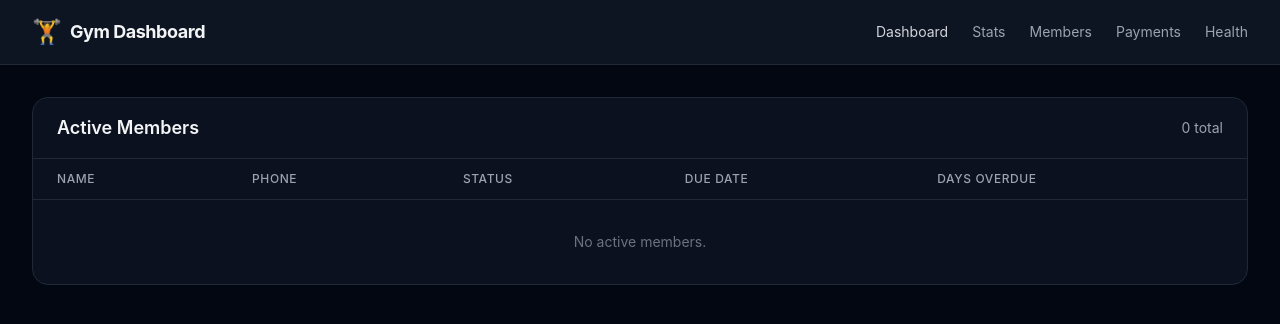
After one commit to cesarpalaciodev/gym-bot-project, a FastAPI app: template dashboard/templates/members.html in a window 1280 px wide. The commit adds this page. Shown: the top 324 px of the page. Run offline with FastAPI, Linux system fonts and the light colour scheme; the template is opened without the code that fills it, so the values that code supplies are empty; some libraries are stand-ins or nearby versions.

Commit message:
feat: web dashboard with auth, HTML pages, health page, and README update

```diff
--- a/config.py
+++ b/config.py
@@ -13,7 +13,8 @@ GROUP_ID = os.getenv("GROUP_ID", "")
 MONGO_URI = os.getenv("MONGO_URI", "")
 SENTRY_DSN = os.getenv("SENTRY_DSN", "")
 REDIS_URL = os.getenv("REDIS_URL", "")
-DASHBOARD_PORT = int(os.getenv("DASHBOARD_PORT", "3000"))
+ADMIN_ID = int(os.getenv("ADMIN_ID", "0"))
+DASHBOARD_PORT = int(os.getenv("DASHBOARD_PORT", "4000"))
 
 DATA_DIR = "data"
 BACKUP_DIR = "backup"
--- a/dashboard/server.py
+++ b/dashboard/server.py
@@ -1,16 +1,16 @@
-"""FastAPI dashboard for Gym Bot."""
-
 from __future__ import annotations
 
 import logging
 from datetime import date, datetime
 
-from fastapi import FastAPI, Query, Request
+from fastapi import FastAPI, Form, Query, Request
+from fastapi.responses import HTMLResponse, RedirectResponse
 from fastapi.staticfiles import StaticFiles
 from fastapi.templating import Jinja2Templates
 
 from config import DASHBOARD_PORT
 from database import get_collection
+from dashboard.auth import COOKIE_NAME, _verify_admin, create_session, get_current_admin
 from utils.dates import calcular_dias_vencido, format_fecha
 
 logger = logging.getLogger(__name__)
@@ -45,8 +45,43 @@ async def _get_member_status(
     return {"status": s, "due_date": latest["due_date"], "days_overdue": days}
 
 
-@app.get("/")
-async def index(request: Request):
+@app.get("/login", response_class=HTMLResponse)
+async def login_page(request: Request):
+    admin = await get_current_admin(request)
+    if admin:
+        return RedirectResponse(url="/", status_code=303)
+    return templates.TemplateResponse(request, "login.html", {})
+
+
+@app.post("/login")
+async def login_post(request: Request, chat_id: int = Form(...)):
+    admin = await _verify_admin(chat_id)
+    if not admin:
+        return templates.TemplateResponse(
+            request,
+            "login.html",
+            {"error": "Chat ID no autorizado"},
+        )
+    token = create_session(chat_id)
+    resp = RedirectResponse(url="/", status_code=303)
+    resp.set_cookie(
+        key=COOKIE_NAME,
+        value=token,
+        max_age=86400 * 7,
+        httponly=True,
+        samesite="lax",
+    )
+    return resp
+
+
+@app.get("/logout")
+async def logout():
+    resp = RedirectResponse(url="/login", status_code=303)
+    resp.delete_cookie(COOKIE_NAME)
+    return resp
+
+
+async def _get_dashboard_data():
     members_col = await get_collection("members")
     payments_col = await get_collection("payments")
 
@@ -76,15 +111,82 @@ async def index(request: Request):
 
     recent = await payments_col.find().sort("payment_date", -1).limit(10).to_list(length=10)
 
+    return {
+        "total_active": total_active,
+        "in_grace": in_grace,
+        "overdue": overdue,
+        "monthly_income": monthly_income,
+        "recent_payments": [
+            {
+                "member_name": p.get("member_name", ""),
+                "amount": p.get("amount", 0),
+                "payment_date": p.get("payment_date", ""),
+                "plan": p.get("plan", ""),
+                "due_date": p.get("due_date", ""),
+            }
+            for p in recent
+        ],
+    }
+
+
+@app.get("/")
+async def index(request: Request):
+    admin = await get_current_admin(request)
+    if not admin:
+        return RedirectResponse(url="/login", status_code=303)
+    data = await _get_dashboard_data()
+    return templates.TemplateResponse(request, "index.html", {"admin": admin, **data})
+
+
+@app.get("/dashboard/stats")
+async def stats_page(request: Request):
+    admin = await get_current_admin(request)
+    if not admin:
+        return RedirectResponse(url="/login", status_code=303)
+    return templates.TemplateResponse(request, "stats.html", {"admin": admin})
+
+
+@app.get("/dashboard/members")
+async def members_page(request: Request):
+    admin = await get_current_admin(request)
+    if not admin:
+        return RedirectResponse(url="/login", status_code=303)
+    members_col = await get_collection("members")
+    payments_col = await get_collection("payments")
+    active = await members_col.find({"active": True}).to_list(length=None)
+    result = []
+    for m in active:
+        info = await _get_member_status(m, payments_col)
+        result.append(
+            {
+                "id": str(m["_id"]),
+                "name": m.get("name", ""),
+                "phone": m.get("phone"),
+                "status": info["status"],
+                "due_date": info["due_date"],
+                "days_overdue": info["days_overdue"],
+            }
+        )
+    return templates.TemplateResponse(request, "members.html", {"admin": admin, "members": result})
+
+
+@app.get("/dashboard/payments")
+async def payments_page(request: Request, page: int = Query(1, ge=1)):
+    admin = await get_current_admin(request)
+    if not admin:
+        return RedirectResponse(url="/login", status_code=303)
+    payments_col = await get_collection("payments")
+    limit = 20
+    skip = (page - 1) * limit
+    total = await payments_col.count_documents({})
+    cur = payments_col.find().sort("payment_date", -1).skip(skip).limit(limit)
+    payments = await cur.to_list(length=limit)
     return templates.TemplateResponse(
-        "index.html",
+        request,
+        "payments.html",
         {
-            "request": request,
-            "total_active": total_active,
-            "in_grace": in_grace,
-            "overdue": overdue,
-            "monthly_income": monthly_income,
-            "recent_payments": [
+            "admin": admin,
+            "payments": [
                 {
                     "member_name": p.get("member_name", ""),
                     "amount": p.get("amount", 0),
@@ -92,8 +194,11 @@ async def index(request: Request):
                     "plan": p.get("plan", ""),
                     "due_date": p.get("due_date", ""),
                 }
-                for p in recent
+                for p in payments
             ],
+            "page": page,
+            "total": total,
+            "pages": (total + limit - 1) // limit,
         },
     )
 
@@ -212,6 +317,24 @@ async def api_payments(limit: int = Query(20, ge=1, le=100), page: int = Query(1
     }
 
 
+@app.get("/dashboard/health")
+async def health_page(request: Request):
+    admin = await get_current_admin(request)
+    if not admin:
+        return RedirectResponse(url="/login", status_code=303)
+    try:
+        db = await get_collection("members")
+        await db.find_one({}, {"_id": 1})
+        db_status = "connected"
+    except Exception:
+        db_status = "disconnected"
+    return templates.TemplateResponse(
+        request,
+        "health.html",
+        {"admin": admin, "db_status": db_status},
+    )
+
+
 @app.get("/health")
 async def health():
     try:
--- a/dashboard/templates/base.html
+++ b/dashboard/templates/base.html
@@ -17,11 +17,15 @@
                     <span class="font-bold text-lg tracking-tight">Gym Dashboard</span>
                 </div>
                 <div class="flex items-center gap-6 text-sm">
-                    <a href="/" class="text-gray-300 hover:text-white transition-colors {% if request.url.path == '/' %}text-cyan-400 font-semibold{% endif %}">Dashboard</a>
-                    <a href="/api/stats" class="text-gray-400 hover:text-white transition-colors">API Stats</a>
-                    <a href="/api/members" class="text-gray-400 hover:text-white transition-colors">API Members</a>
-                    <a href="/api/payments" class="text-gray-400 hover:text-white transition-colors">API Payments</a>
-                    <a href="/health" class="text-gray-400 hover:text-white transition-colors">Health</a>
+                    <a href="/" class="text-gray-300 hover:text-white transition-colors">Dashboard</a>
+                    <a href="/dashboard/stats" class="text-gray-400 hover:text-white transition-colors">Stats</a>
+                    <a href="/dashboard/members" class="text-gray-400 hover:text-white transition-colors">Members</a>
+                    <a href="/dashboard/payments" class="text-gray-400 hover:text-white transition-colors">Payments</a>
+                    <a href="/dashboard/health" class="text-gray-400 hover:text-white transition-colors">Health</a>
+                    {% if admin %}
+                    <span class="text-gray-500 text-xs ml-4">Chat: {{ admin.chat_id }}</span>
+                    <a href="/logout" class="text-gray-500 hover:text-red-400 transition-colors text-xs">Salir</a>
+                    {% endif %}
                 </div>
             </div>
         </div>
--- /dev/null
+++ b/dashboard/templates/members.html
@@ -0,0 +1,56 @@
+{% extends "base.html" %}
+
+{% block title %}Members{% endblock %}
+
+{% block content %}
+<div class="bg-gray-900/60 rounded-2xl border border-gray-800 overflow-hidden">
+    <div class="px-6 py-4 border-b border-gray-800 flex items-center justify-between">
+        <h2 class="text-lg font-semibold">Active Members</h2>
+        <span class="text-sm text-gray-400">{{ members|length }} total</span>
+    </div>
+    <div class="overflow-x-auto">
+        <table class="w-full text-sm">
+            <thead>
+                <tr class="text-left text-gray-400 text-xs uppercase tracking-wider border-b border-gray-800">
+                    <th class="px-6 py-3 font-medium">Name</th>
+                    <th class="px-6 py-3 font-medium">Phone</th>
+                    <th class="px-6 py-3 font-medium">Status</th>
+                    <th class="px-6 py-3 font-medium">Due Date</th>
+                    <th class="px-6 py-3 font-medium">Days Overdue</th>
+                </tr>
+            </thead>
+            <tbody>
+                {% for m in members %}
+                <tr class="border-b border-gray-800/50 hover:bg-gray-800/40 transition-colors">
+                    <td class="px-6 py-3 font-medium text-gray-200">{{ m.name }}</td>
+                    <td class="px-6 py-3 text-gray-400">{{ m.phone or '--' }}</td>
+                    <td class="px-6 py-3">
+                        {% if m.status == 'al_dia' %}
+                        <span class="px-2 py-0.5 rounded-full text-xs font-medium bg-emerald-500/10 text-emerald-400">Al d&iacute;a</span>
+                        {% elif m.status == 'gracia' %}
+                        <span class="px-2 py-0.5 rounded-full text-xs font-medium bg-amber-500/10 text-amber-400">Gracia</span>
+                        {% elif m.status == 'vencido' %}
+                        <span class="px-2 py-0.5 rounded-full text-xs font-medium bg-red-500/10 text-red-400">Vencido</span>
+                        {% else %}
+                        <span class="px-2 py-0.5 rounded-full text-xs font-medium bg-gray-700 text-gray-400">Sin pago</span>
+                        {% endif %}
+                    </td>
+                    <td class="px-6 py-3 text-gray-400">{{ m.due_date or '--' }}</td>
+                    <td class="px-6 py-3">
+                        {% if m.days_overdue > 0 %}
+                        <span class="text-red-400 font-mono">{{ m.days_overdue }}d</span>
+                        {% else %}
+                        <span class="text-gray-500">0</span>
+                        {% endif %}
+                    </td>
+                </tr>
+                {% else %}
+                <tr>
+                    <td colspan="5" class="px-6 py-8 text-center text-gray-500">No active members.</td>
+                </tr>
+                {% endfor %}
+            </tbody>
+        </table>
+    </div>
+</div>
+{% endblock %}
```
Also changed, not shown: dashboard/auth.py (added, +82 -0 lines), dashboard/templates/health.html (added, +31 -0 lines), dashboard/templates/login.html (added, +41 -0 lines), dashboard/templates/payments.html (added, +55 -0 lines), dashboard/templates/stats.html (added, +61 -0 lines), README.md.
